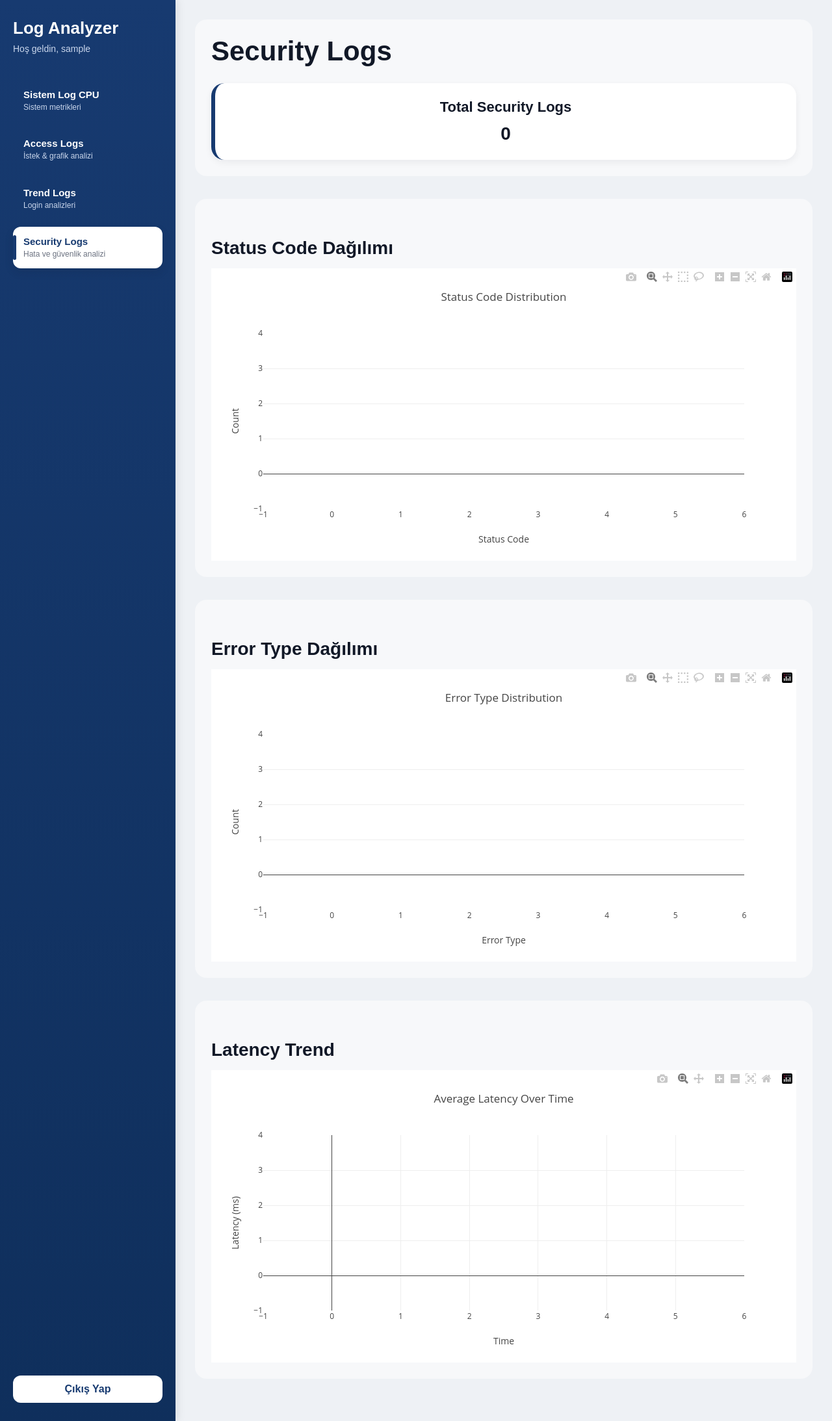
After one commit to Mkaankucuk/log-analyzer-kaan, a Flask app: page /dashboard/security-logs in a window 1280 px wide. The commit adds this page. Shown: the whole page at 65% size. Run offline with Flask 3, Linux system fonts and the light colour scheme; the visitor is signed in with stand-in values (Sample User, id 1); data that the repository does not hold is empty; some libraries are stand-ins or nearby versions.

Commit message:
add security page

```diff
--- a/app/api/__init__.py
+++ /dev/null
@@ -1,3 +0,0 @@
-from app.api.routes.dashboard import main
-
-__all__ = ["main"]
--- a/app/api/routes/__init__.py
+++ /dev/null
@@ -1,3 +0,0 @@
-from app.api.routes.dashboard import main
-
-__all__ = ["main"]
--- /dev/null
+++ b/app/api/routes/security.py
@@ -0,0 +1,25 @@
+import json
+from flask import Blueprint, render_template, session, redirect, url_for
+
+from app.services.security_service import get_security_summary, get_security_chart_data
+
+security_bp = Blueprint("security", __name__)
+
+
+@security_bp.route("/dashboard/security-logs")
+def security_logs():
+    if "user" not in session:
+        return redirect(url_for("auth.home"))
+
+    summary = get_security_summary()
+    charts = get_security_chart_data()
+
+    return render_template(
+        "pages/security_logs.html",
+        user=session["user"],
+        active_page="security",
+        summary=summary,
+        status_chart=json.dumps(charts["status_chart"]),
+        error_type_chart=json.dumps(charts["error_type_chart"]),
+        latency_chart=json.dumps(charts["latency_chart"])
+    )
--- /dev/null
+++ b/app/repositories/security_repository.py
@@ -0,0 +1,12 @@
+import pandas as pd
+from app.repositories.db import get_db_connection
+
+
+def fetch_security_logs():
+    conn = get_db_connection()
+    try:
+        df = pd.read_sql_query("SELECT * FROM security_logs", conn)
+        print("Security logs satır sayısı:", len(df))
+        return df
+    finally:
+        conn.close()
--- /dev/null
+++ b/app/services/security_service.py
@@ -0,0 +1,110 @@
+import pandas as pd
+from app.repositories.security_repository import fetch_security_logs
+
+
+def load_security_logs():
+    try:
+        df = fetch_security_logs()
+
+        if df.empty:
+            return pd.DataFrame()
+
+        # timestamp parse
+        if "timestamp" in df.columns:
+            df["timestamp"] = pd.to_datetime(df["timestamp"], errors="coerce")
+
+        if "status_code" in df.columns:
+            df["status_code"] = pd.to_numeric(df["status_code"], errors="coerce")
+
+        if "latency_ms" in df.columns:
+            df["latency_ms"] = pd.to_numeric(df["latency_ms"], errors="coerce")
+
+        return df.dropna(subset=["status_code"])
+
+    except Exception as e:
+        print("load_security_logs hatası:", e)
+        return pd.DataFrame()
+
+
+def get_security_summary():
+    df = load_security_logs()
+
+    if df.empty:
+        return {
+            "total_logs": 0,
+            "top_error_types": {},
+            "top_status_codes": {},
+            "top_root_causes": {}
+        }
+
+    top_error_types = (
+        df["error_type"].value_counts().head(5).to_dict()
+        if "error_type" in df.columns else {}
+    )
+
+    top_status_codes = (
+        df["status_code"].value_counts().head(5).to_dict()
+        if "status_code" in df.columns else {}
+    )
+
+    top_root_causes = (
+        df["root_cause"].value_counts().head(5).to_dict()
+        if "root_cause" in df.columns else {}
+    )
+
+    return {
+        "total_logs": len(df),
+        "top_error_types": top_error_types,
+        "top_status_codes": top_status_codes,
+        "top_root_causes": top_root_causes
+    }
+
+
+def get_security_chart_data():
+    df = load_security_logs()
+
+    if df.empty:
+        return {
+            "status_chart": {"x": [], "y": []},
+            "error_type_chart": {"x": [], "y": []},
+            "latency_chart": {"x": [], "y": []}
+        }
+
+    status_chart = {"x": [], "y": []}
+    if "status_code" in df.columns:
+        status_counts = df["status_code"].value_counts().sort_index()
+        status_chart = {
+            "x": [str(x) for x in status_counts.index.tolist()],
+            "y": status_counts.tolist()
+        }
+
+    error_type_chart = {"x": [], "y": []}
+    if "error_type" in df.columns:
+        error_counts = df["error_type"].value_counts().head(10)
+        error_type_chart = {
+            "x": error_counts.index.tolist(),
+            "y": error_counts.tolist()
+        }
+
+    latency_chart = {"x": [], "y": []}
+    if "timestamp" in df.columns and "latency_ms" in df.columns:
+        latency_df = df.dropna(subset=["timestamp", "latency_ms"]).copy()
+        latency_df["bucket"] = latency_df["timestamp"].dt.floor("h")
+
+        grouped = (
+            latency_df.groupby("bucket")
+            .agg(avg_latency=("latency_ms", "mean"))
+            .reset_index()
+            .sort_values("bucket")
+        )
+
+        latency_chart = {
+            "x": grouped["bucket"].astype(str).tolist(),
+            "y": [round(v, 2) for v in grouped["avg_latency"].tolist()]
+        }
+
+    return {
+        "status_chart": status_chart,
+        "error_type_chart": error_type_chart,
+        "latency_chart": latency_chart
+    }
--- /dev/null
+++ b/static/js/security_logs.js
@@ -0,0 +1,59 @@
+function drawStatusChart(data) {
+    Plotly.newPlot("statusChart", [
+        {
+            x: data.x,
+            y: data.y,
+            type: "bar",
+            name: "Status Code"
+        }
+    ], {
+        title: "Status Code Distribution",
+        xaxis: { title: "Status Code" },
+        yaxis: { title: "Count" }
+    }, {
+        responsive: true
+    });
+}
+
+function drawErrorTypeChart(data) {
+    Plotly.newPlot("errorTypeChart", [
+        {
+            x: data.x,
+            y: data.y,
+            type: "bar",
+            name: "Error Type"
+        }
+    ], {
+        title: "Error Type Distribution",
+        xaxis: { title: "Error Type" },
+        yaxis: { title: "Count" }
+    }, {
+        responsive: true
+    });
+}
+
+function drawLatencyChart(data) {
+    Plotly.newPlot("latencyChart", [
+        {
+            x: data.x,
+            y: data.y,
+            type: "scatter",
+            mode: "lines+markers",
+            name: "Average Latency"
+        }
+    ], {
+        title: "Average Latency Over Time",
+        xaxis: { title: "Time" },
+        yaxis: { title: "Latency (ms)" }
+    }, {
+        responsive: true
+    });
+}
+
+document.addEventListener("DOMContentLoaded", function () {
+    const chartData = window.securityChartData || {};
+
+    drawStatusChart(chartData.statusChart || { x: [], y: [] });
+    drawErrorTypeChart(chartData.errorTypeChart || { x: [], y: [] });
+    drawLatencyChart(chartData.latencyChart || { x: [], y: [] });
+});
--- /dev/null
+++ b/templates/pages/security_logs.html
@@ -0,0 +1,63 @@
+<!DOCTYPE html>
+<html lang="tr">
+<head>
+    <meta charset="UTF-8">
+    <title>Security Logs</title>
+    <link rel="stylesheet" href="{{ url_for('static', filename='css/style.css') }}">
+    <script src="https://cdn.plot.ly/plotly-latest.min.js"></script>
+</head>
+<body class="dashboard-page">
+
+<div class="layout">
+    {% include 'partials/menu.html' %}
+
+    <main class="main-content">
+        <div class="dashboard">
+
+            <section class="section-box">
+                <h1 class="section-title">Security Logs</h1>
+
+                <div class="cards">
+                    <div class="card">
+                        <h3>Total Security Logs</h3>
+                        <p>{{ summary.total_logs }}</p>
+                    </div>
+                </div>
+            </section>
+
+            <section class="section-box">
+                <h2 class="sub-title">Status Code Dağılımı</h2>
+                <div class="chart-container">
+                    <div id="statusChart"></div>
+                </div>
+            </section>
+
+            <section class="section-box">
+                <h2 class="sub-title">Error Type Dağılımı</h2>
+                <div class="chart-container">
+                    <div id="errorTypeChart"></div>
+                </div>
+            </section>
+
+            <section class="section-box">
+                <h2 class="sub-title">Latency Trend</h2>
+                <div class="chart-container">
+                    <div id="latencyChart"></div>
+                </div>
+            </section>
+
+        </div>
+    </main>
+</div>
+
+<script>
+    window.securityChartData = {
+        statusChart: {{ status_chart | safe }},
+        errorTypeChart: {{ error_type_chart | safe }},
+        latencyChart: {{ latency_chart | safe }}
+    };
+</script>
+<script src="{{ url_for('static', filename='js/security_logs.js') }}"></script>
+
+</body>
+</html>
--- a/templates/partials/menu.html
+++ b/templates/partials/menu.html
@@ -29,6 +29,14 @@
                     <small>Login analizleri</small>
                 </div>
             </a>
+
+            <a href="{{ url_for('security.security_logs') }}"
+               class="sidebar-item {% if active_page == 'security' %}active-sidebar{% endif %}">
+                <div class="text">
+                    <strong>Security Logs</strong>
+                    <small>Hata ve güvenlik analizi</small>
+                </div>
+            </a>
         </nav>
     </div>
 
```
Also changed, not shown: app/__init__.py (+6 -2 lines), import_security_to_db.py (added, +27 -0 lines), 1 other file.
